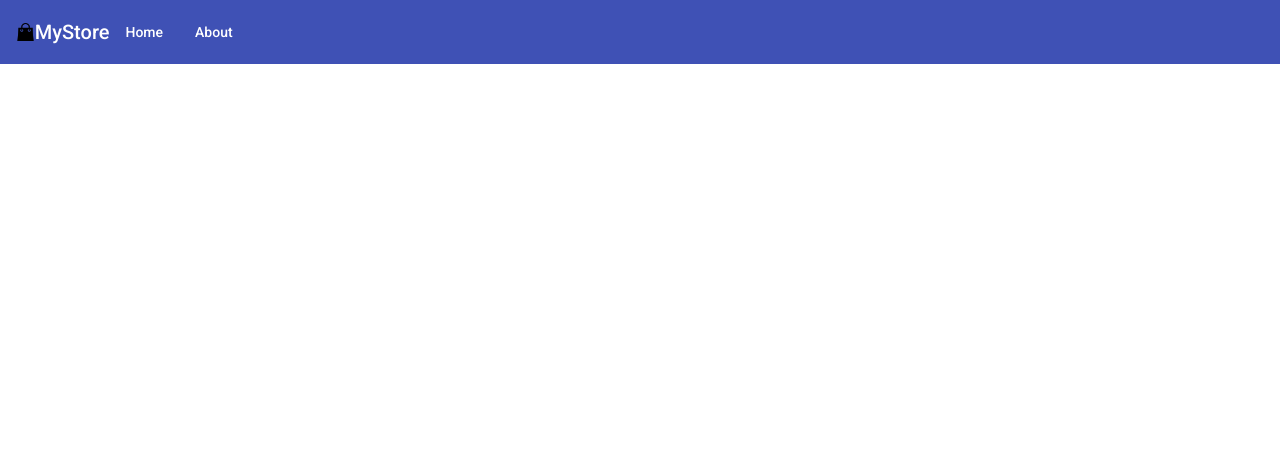
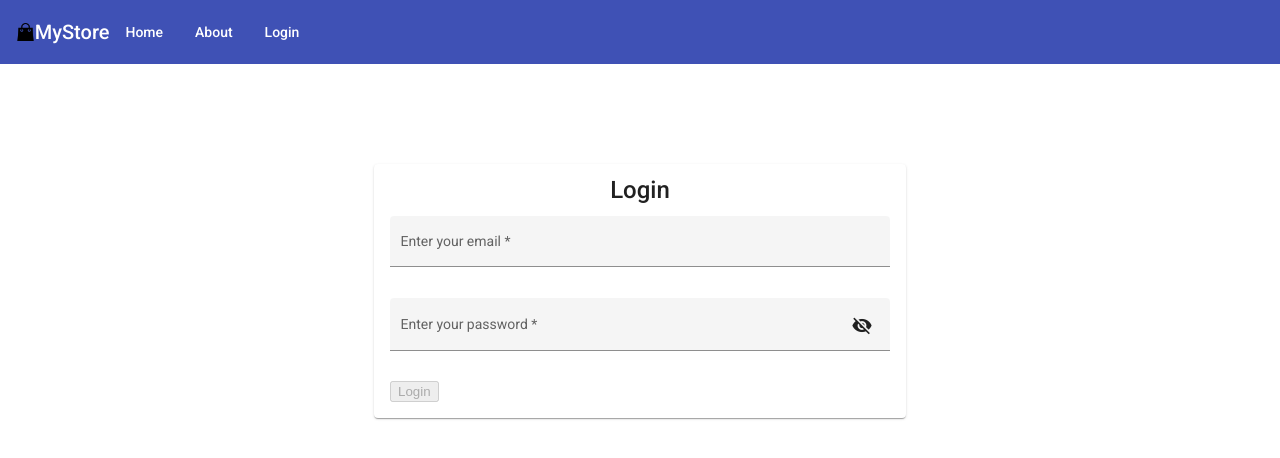
Before and after one commit to sebastianbarreram/Ejercicio-AngularFrontend, an Angular app: page /login in a window 1280 px wide. Before the commit this address led to /. Shown: the top 458 px of the page. Built offline with nearby package versions, Linux system fonts and the light colour scheme.

Commit message:
Login reactive form

```diff
--- a/src/app/app-routing.module.ts
+++ b/src/app/app-routing.module.ts
@@ -2,11 +2,13 @@ import { NgModule } from '@angular/core';
 import { RouterModule, Routes } from '@angular/router';
 import { AboutComponent } from './components/about/about.component';
 import { HomeComponent } from './components/home/home.component';
+import { LoginComponent } from './components/login/login.component';
 
 const routes: Routes = [
   { path: 'home', component: HomeComponent },
   { path: '', redirectTo: '/home', pathMatch: 'full' },
-  { path: 'about', component: AboutComponent }
+  { path: 'about', component: AboutComponent },
+  { path: 'login', component: LoginComponent },
 ];
 
 @NgModule({
--- a/src/app/components/header/header.component.html
+++ b/src/app/components/header/header.component.html
@@ -5,5 +5,6 @@
   <span>MyStore</span>
   <button mat-button routerLink="/home">Home</button>
   <button mat-button routerLink="/about">About</button>
+  <button mat-button routerLink="/login">Login</button>
 </mat-toolbar>
 </p>
--- /dev/null
+++ b/src/app/components/login/login.component.css
@@ -0,0 +1,53 @@
+.example-container{
+    margin-left: 24px;
+  }
+  .mat-form-field + .mat-form-field {
+    margin-left: 8px;
+  }
+
+  .example-right-align {
+    text-align: right;
+  }
+
+  input.example-right-align::-webkit-outer-spin-button,
+  input.example-right-align::-webkit-inner-spin-button {
+    display: none;
+  }
+
+  input.example-right-align {
+    -moz-appearance: textfield;
+  }
+  .center{
+    justify-content: center;
+    display: flex;
+  }
+
+  :host {
+    display: flex;
+    justify-content: center;
+    margin: 100px 0px;
+  }
+
+  .mat-form-field {
+    width: 100%;
+    min-width: 500px;
+  }
+
+  mat-card-title,
+  mat-card-content {
+    display: flex;
+    justify-content: center;
+    margin-bottom: 16px;
+  }
+
+  .error {
+    padding: 16px;
+    width: 300px;
+    color: white;
+    background-color: red;
+  }
+
+  .button {
+    display: flex;
+    justify-content: flex-end;
+  }
--- /dev/null
+++ b/src/app/components/login/login.component.html
@@ -0,0 +1,24 @@
+<mat-card>
+    <mat-card-title>Login</mat-card-title>
+    <mat-card-content>
+        <form [formGroup]="form" (ngSubmit)="submit()">
+            <p>
+                <mat-form-field appearance="fill">
+                    <mat-label>Enter your email</mat-label>
+                    <input matInput placeholder="pat@example.com" [formControlName]="'email'" required>
+                    <mat-error *ngIf="emailIsValid()">{{getErrorMessage()}}</mat-error>
+                  </mat-form-field>
+            </p>
+            <p>
+                <mat-form-field appearance="fill">
+                    <mat-label>Enter your password</mat-label>
+                    <input matInput [type]="hide ? 'password' : 'text'" [formControlName]="'password'">
+                    <button mat-icon-button matSuffix (click)="hide = !hide" [attr.aria-label]="'Hide password'" [attr.aria-pressed]="hide">
+                      <mat-icon>{{hide ? 'visibility_off' : 'visibility'}}</mat-icon>
+                    </button>
+                  </mat-form-field>
+            </p>
+            <button [disabled]="form.invalid"  type="submit">Login</button>
+        </form>
+    </mat-card-content>
+</mat-card>
--- /dev/null
+++ b/src/app/components/login/login.component.ts
@@ -0,0 +1,51 @@
+import { Component, EventEmitter, Input, OnInit, Output } from '@angular/core';
+import { FormControl, FormGroup, Validators } from '@angular/forms';
+
+export interface Tile {
+  color: string;
+  cols: number;
+  rows: number;
+  text: string;
+}
+
+@Component({
+  selector: 'app-login',
+  templateUrl: './login.component.html',
+  styleUrls: ['./login.component.css'],
+})
+export class LoginComponent implements OnInit {
+  hide = true;
+
+  @Output() submitEM = new EventEmitter();
+
+  form: FormGroup = new FormGroup({
+    email: new FormControl('', [Validators.required, Validators.email]),
+    password: new FormControl('', [Validators.required]),
+  });
+
+  constructor() {}
+
+  ngOnInit(): void {}
+
+  getErrorMessage(): string {
+    if (this.form.get('email')?.hasError('required')) {
+      return 'You must enter a value';
+    }
+    return this.form.get('email')?.hasError('email') ? 'Not a valid email' : '';
+  }
+
+  emailIsValid(): boolean {
+    return (
+      this.form.get('email')?.hasError('email')! &&
+      this.form.get('email')?.touched!
+    );
+  }
+
+  submit() {
+    if (this.form.valid) {
+      this.submitEM.emit(this.form.value);
+      console.log("Formulario valido");
+
+    }
+  }
+}
```
Also changed, not shown: src/app/app.module.ts (+6 -2 lines), src/app/components/shared/shared.module.ts (+12 -0 lines).
